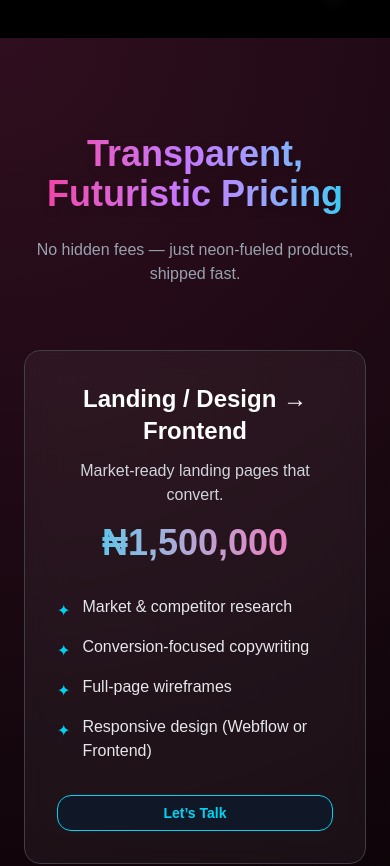
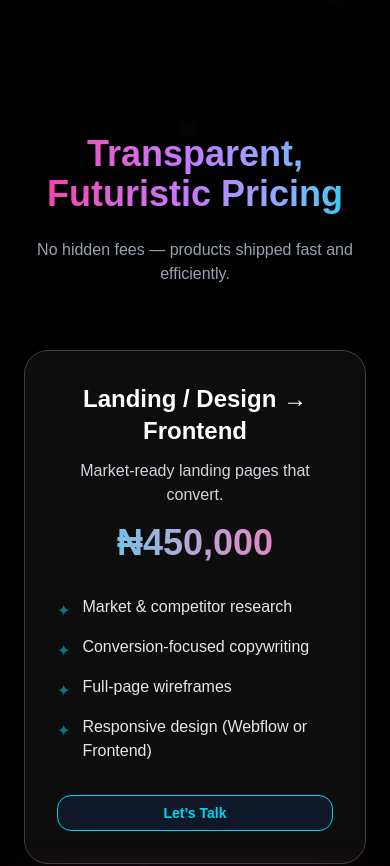
Before and after one commit to Hopejrajoku/agencywebsite, a Next.js app: page / in a window 390 px wide. Shown: the part 2040-2906 px from the top of the page. Built offline with nearby package versions, Linux system fonts and the light colour scheme.

Commit message:
Add Projects section with animated, responsive cards and external links

```diff
--- a/app/page.tsx
+++ b/app/page.tsx
@@ -4,6 +4,7 @@ import Footer from "@/components/Footer";
 import HeroSection from "@/components/HeroSection";
 import Navbar from "@/components/Navbar";
 import PricingSection from "@/components/PricingSection";
+import Projects from "@/components/Projects";
 import Services from "@/components/Services";
 import TeamSection from "@/components/TeamSection";
 
@@ -14,6 +15,7 @@ export default function Home() {
       <HeroSection />
       <Services />
       <PricingSection />
+      <Projects />
       <AboutSection />
       <TeamSection />
       <ContactSection />
--- a/components/Navbar.tsx
+++ b/components/Navbar.tsx
@@ -27,7 +27,7 @@ export default function Navbar() {
 
   /* ✅ 2. Active section highlighting on scroll */
   useEffect(() => {
-    const sections = ["services", "pricing", "about", "contact"];
+    const sections = ["services", "pricing","projects", "about", "contact"];
 
     const handleActive = () => {
       const scrollPos = window.scrollY + window.innerHeight / 3;
@@ -168,7 +168,7 @@ export default function Navbar() {
             transition={{ duration: 0.35, ease: "easeOut" }}
             className="md:hidden bg-black/90 backdrop-blur-xl px-6 py-6 space-y-6 flex flex-col text-white font-medium text-center border-t border-white/10"
           >
-            {["services", "pricing", "about", "contact"].map((item, i) => (
+            {["services", "pricing", "projects", "about", "contact"].map((item, i) => (
               <motion.a
                 key={item}
                 onClick={closeMenu}
--- a/components/PricingSection.tsx
+++ b/components/PricingSection.tsx
@@ -15,7 +15,7 @@ interface Plan {
 const plans: Plan[] = [
   {
     title: "Landing / Design → Frontend",
-    price: "₦1,500,000",
+    price: "₦450,000",
     description: "Market-ready landing pages that convert.",
     features: [
       "Market & competitor research",
@@ -27,7 +27,7 @@ const plans: Plan[] = [
   },
   {
     title: "Minimum Viable Product Pack",
-    price: "₦3,300,000",
+    price: "₦950,000",
     description: "Get your first product into the hands of users.",
     features: [
       "UX Discovery & Wireframing",
@@ -54,7 +54,7 @@ const plans: Plan[] = [
 ];
 
 export default function PricingSection() {
-  const whatsappNumber = "2348059302294"; // Replace with your number
+  const whatsappNumber = "2348059302294";
 
   const handleWhatsAppClick = (planTitle: string) => {
     const message = `Hi! I'm interested in the "${planTitle}" plan.`;
@@ -62,21 +62,54 @@ export default function PricingSection() {
     window.open(url, "_blank");
   };
 
+  const cardVariant = {
+    hidden: { opacity: 0, y: 50, scale: 0.95 },
+    visible: (i: number) => ({
+      opacity: 1,
+      y: 0,
+      scale: 1,
+      transition: { delay: i * 0.15, duration: 0.5, type: "spring", stiffness: 120 },
+    }),
+  };
+
   return (
     <section id="pricing" className="relative py-24 bg-black text-white overflow-hidden">
-      {/* Futuristic animated background */}
-      <div className="absolute inset-0 bg-[radial-gradient(circle_at_top_left,_rgba(236,72,153,0.2),transparent_60%)]"></div>
-      <div className="absolute inset-0 bg-[radial-gradient(circle_at_bottom_right,_rgba(6,182,212,0.2),transparent_60%)]"></div>
-      <div className="absolute inset-0 animate-pulse bg-[linear-gradient(45deg,transparent_48%,rgba(255,255,255,0.05)_50%,transparent_52%)] bg-[length:250%_250%]"></div>
+      {/* Floating particles */}
+      <div className="absolute inset-0">
+        {[...Array(12)].map((_, i) => (
+          <div
+            key={i}
+            className="absolute w-1.5 h-1.5 sm:w-2 sm:h-2 bg-white/30 rounded-full blur-sm animate-pulse"
+            style={{
+              top: `${Math.random() * 100}%`,
+              left: `${Math.random() * 100}%`,
+              animationDelay: `${Math.random() * 5}s`,
+            }}
+          />
+        ))}
+      </div>
 
-      <div className="relative max-w-6xl mx-auto px-6 text-center">
-        <h2 className="text-4xl md:text-6xl font-extrabold mb-6 bg-gradient-to-r from-pink-500 via-purple-400 to-cyan-400 text-transparent bg-clip-text drop-shadow-lg">
+      <div className="relative max-w-6xl mx-auto px-6 text-center z-10">
+        {/* Heading */}
+        <motion.h2
+          initial={{ opacity: 0, y: -20 }}
+          whileInView={{ opacity: 1, y: 0 }}
+          transition={{ duration: 0.6 }}
+          className="text-4xl md:text-6xl font-extrabold mb-6 bg-gradient-to-r from-pink-500 via-purple-400 to-cyan-400 text-transparent bg-clip-text drop-shadow-lg"
+        >
           Transparent, Futuristic Pricing
-        </h2>
-        <p className="text-gray-400 mb-16 max-w-2xl mx-auto">
-          No hidden fees — just neon-fueled products, shipped fast.
-        </p>
+        </motion.h2>
 
+        <motion.p
+          initial={{ opacity: 0, y: 10 }}
+          whileInView={{ opacity: 1, y: 0 }}
+          transition={{ duration: 0.6, delay: 0.15 }}
+          className="text-gray-400 mb-16 max-w-2xl mx-auto"
+        >
+          No hidden fees — products shipped fast and efficiently.
+        </motion.p>
+
+        {/* Pricing Cards */}
         <div className="grid gap-10 md:grid-cols-3">
           {plans.map((plan, idx) => {
             const isHighlight = plan.variant === "highlight";
@@ -84,20 +117,25 @@ export default function PricingSection() {
             return (
               <motion.div
                 key={idx}
-                whileHover={{ scale: 1.05, rotateX: 5, rotateY: -5 }}
-                transition={{ type: "spring", stiffness: 200, damping: 15 }}
-                className={`
-                  relative flex flex-col justify-between
-                  rounded-2xl p-8 backdrop-blur-md
-                  border overflow-hidden
+                custom={idx}
+                initial="hidden"
+                whileInView="visible"
+                variants={cardVariant}
+                whileHover={{
+                  scale: 1.08,
+                  rotateX: 6,
+                  rotateY: -6,
+                  boxShadow: "0 0 70px rgba(236,72,153,0.9), 0 0 50px rgba(34,211,238,0.5)",
+                }}
+                className={`relative flex flex-col justify-between rounded-3xl p-8 backdrop-blur-md border overflow-hidden cursor-pointer transition-all
                   ${isHighlight
-                    ? "bg-gradient-to-br from-purple-600/80 via-pink-500/80 to-red-500/80 border-pink-400 shadow-[0_0_40px_-5px_rgba(236,72,153,0.7)]"
+                    ? "bg-gradient-to-br from-purple-600/80 via-pink-500/80 to-red-500/80 border-pink-400 shadow-[0_0_60px_-5px_rgba(236,72,153,0.8)]"
                     : "bg-white/5 border-zinc-700 hover:border-cyan-400/60"
                   }
                 `}
               >
                 {isHighlight && (
-                  <div className="absolute inset-0 rounded-2xl border-2 border-pink-400 animate-pulse opacity-50"></div>
+                  <div className="absolute inset-0 rounded-3xl border-2 border-pink-400 animate-pulse opacity-50"></div>
                 )}
 
                 <div className="relative z-10">
@@ -110,7 +148,7 @@ export default function PricingSection() {
                   <ul className="text-left space-y-3 mb-8">
                     {plan.features.map((feat, i) => (
                       <li key={i} className="flex items-start gap-3 text-gray-200">
-                        <span className="mt-1 text-cyan-400">✦</span>
+                        <span className="mt-1 text-cyan-400 animate-pulse">✦</span>
                         <span>{feat}</span>
                       </li>
                     ))}
@@ -122,7 +160,7 @@ export default function PricingSection() {
                     onClick={() => handleWhatsAppClick(plan.title)}
                     className={`w-full py-3 font-semibold rounded-xl transition-all ${
                       isHighlight
-                        ? "bg-gradient-to-r from-cyan-400 to-pink-500 text-black hover:shadow-[0_0_30px_-5px_rgba(236,72,153,0.8)]"
+                        ? "bg-gradient-to-r from-cyan-400 to-pink-500 text-black hover:shadow-[0_0_50px_-5px_rgba(236,72,153,0.9)]"
                         : "border border-cyan-400 text-cyan-400 hover:bg-cyan-400/20"
                     }`}
                   >
--- /dev/null
+++ b/components/Projects.tsx
@@ -0,0 +1,108 @@
+"use client";
+
+import React from "react";
+import { motion } from "framer-motion";
+import { ExternalLink } from "lucide-react";
+
+interface Project {
+  title: string;
+  description: string;
+  link: string;
+}
+
+const projects: Project[] = [
+  {
+    title: "PeacefulatHomeLLC",
+    description: "A US-based caregiving business that connects families with qualified caregivers. Users book care services, manage schedules. Designed to validate demand and streamline eldercare services efficiently.",
+    link: "https://www.peacefulathomellc.com/",
+  },
+  {
+    title: "Ajoku",
+    description: "Ajoku connects you with reliable work‑men for any home‑life chore you can imagine — from everyday errands to major fixes — helping you get things done fast, easily and affordably.",
+    link: "https://www.ajoku.ng/",
+  },
+  {
+    title: "LearnHCIS",
+    description: "HCIS is a learning platform, and I built the admin UI to manage courses, users, and content efficiently, ensuring a seamless experience for instructors and administrators.",
+    link: "https://github.com/tobinigeria/hcis",
+  },
+  {
+    title: "Ilios",
+    description: "Ilios is a medical procurement platform that enables users to source and order medical supplies nationwide. I developed a part of the frontend, creating a user-friendly interface for seamless ordering and tracking. (Not live yet)",
+    link: "https://github.com/ilios91/ilios-fe",
+  },
+  {
+    title: "SwtFyn",
+    description: "SwtFyn is an AI-powered financial management platform that helps users track, analyze, and optimize their spending, providing smart insights for better financial decisions.",
+    link: "https://swtfyn.vercel.app/",
+  },
+];
+
+const Projects = () => {
+  return (
+    <section id="projects" className="py-24 bg-black text-white relative overflow-hidden">
+      {/* Floating background particles */}
+      <div className="absolute inset-0 pointer-events-none">
+        {[...Array(20)].map((_, i) => (
+          <div
+            key={i}
+            className="absolute w-1.5 h-1.5 sm:w-2 sm:h-2 bg-white/30 rounded-full blur-sm animate-pulse"
+            style={{
+              top: `${Math.random() * 100}%`,
+              left: `${Math.random() * 100}%`,
+              animationDelay: `${Math.random() * 5}s`,
+            }}
+          />
+        ))}
+      </div>
+
+      <div className="relative max-w-6xl mx-auto px-6 text-center z-10">
+        <motion.h2
+          initial={{ opacity: 0, y: -20 }}
+          whileInView={{ opacity: 1, y: 0 }}
+          transition={{ duration: 0.7 }}
+          className="text-4xl md:text-6xl font-extrabold mb-6 bg-gradient-to-r from-pink-500 via-purple-400 to-cyan-400 text-transparent bg-clip-text drop-shadow-lg"
+        >
+          My Projects
+        </motion.h2>
+        <motion.p
+          initial={{ opacity: 0, y: 10 }}
+          whileInView={{ opacity: 1, y: 0 }}
+          transition={{ duration: 0.7, delay: 0.1 }}
+          className="text-gray-400 mb-16 max-w-2xl mx-auto"
+        >
+          Here are some of the projects I’ve built — fast, scalable, and designed to make an impact.
+        </motion.p>
+
+        <div className="grid gap-10 md:grid-cols-2">
+          {projects.map((project, idx) => (
+            <motion.div
+              key={idx}
+              initial={{ opacity: 0, x: window.innerWidth < 768 ? (idx % 2 === 0 ? -100 : 100) : 0, y: 50, scale: 0.95 }}
+              whileInView={{ opacity: 1, x: 0, y: 0, scale: 1 }}
+              transition={{ delay: idx * 0.15, duration: 0.6, type: "spring", stiffness: 100 }}
+              whileHover={{ scale: 1.05, rotateX: 3, rotateY: -3, transition: { duration: 0.3 } }}
+              className="relative flex flex-col justify-between rounded-3xl p-6 bg-gradient-to-br from-zinc-900 to-zinc-800 border border-zinc-700 cursor-pointer transition-all hover:shadow-[0_0_40px_#ec4899,0_0_30px_#22d3ee] hover:-translate-y-1"
+            >
+              <div className="flex items-center justify-between mb-3">
+                <h3 className="text-xl font-semibold">{project.title}</h3>
+                <a
+                  href={project.link}
+                  target="_blank"
+                  rel="noopener noreferrer"
+                  className="text-pink-500 hover:text-pink-400 transition-colors"
+                  title="Visit project"
+                >
+                  <ExternalLink className="w-5 h-5" />
+                </a>
+              </div>
+              <p className="text-gray-400 text-sm">{project.description}</p>
+            </motion.div>
+          ))}
+        </div>
+      </div>
+    </section>
+  );
+};
+
+export default Projects;
```
